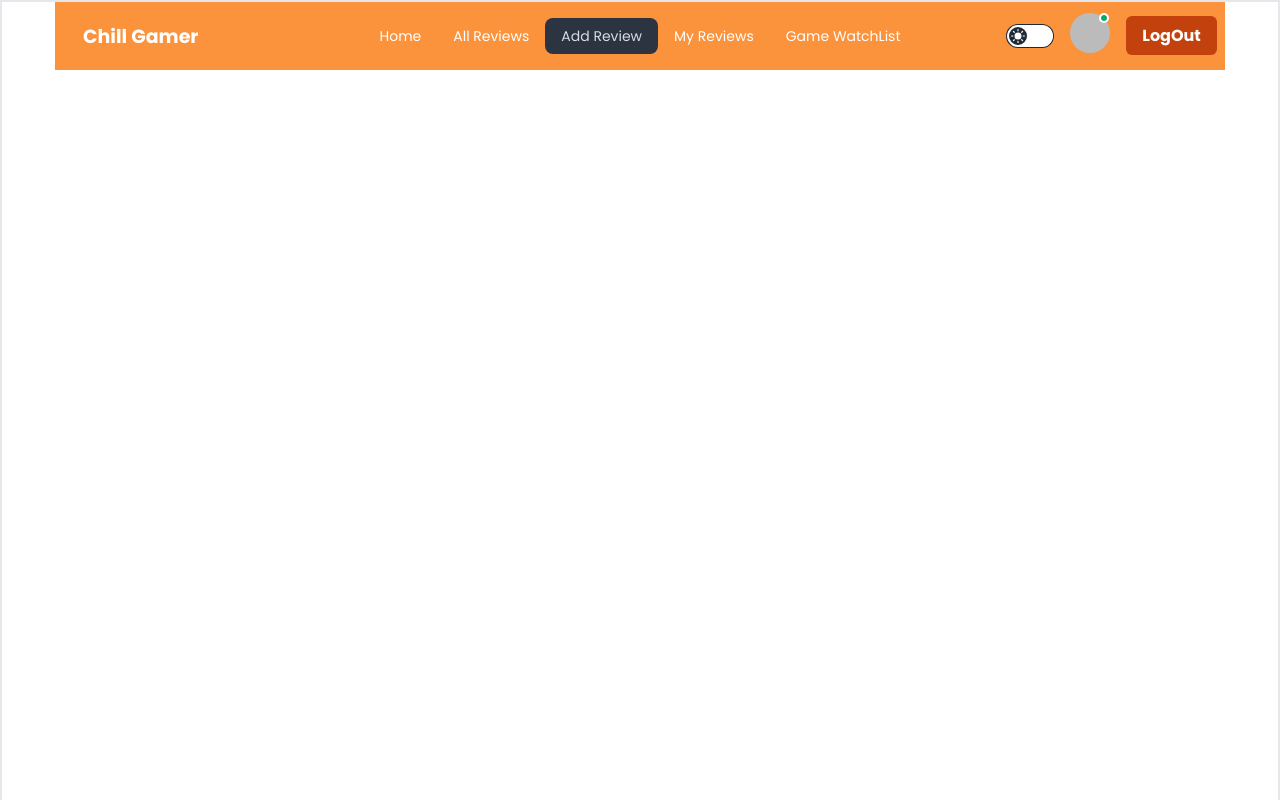
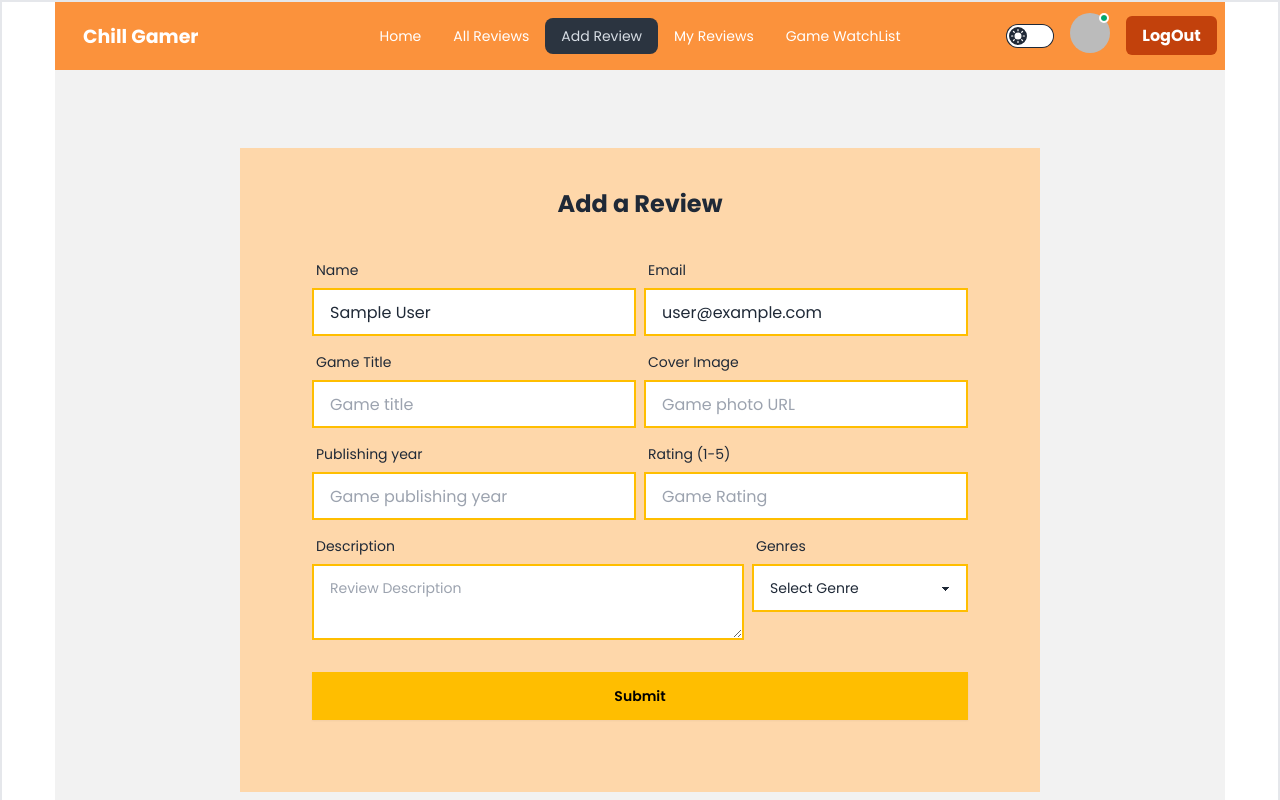
Before and after one commit to Tanim-Ahmmed/Chill-Gamer, a React (Vite) app: page /addreview in a window 1280 px wide. Shown: the top 800 px of the page. Built offline with nearby package versions, Linux system fonts and the light colour scheme; no server answers; sample sign-in values are in the browser's storage.

Commit message:
add review form done

```diff
--- a/src/components/Navbar.jsx
+++ b/src/components/Navbar.jsx
@@ -27,7 +27,7 @@ const Navbar = () => {
   );
 
   return (
-    <div className="navbar bg-orange-400 text-white w-11/12 mx-auto">
+    <div className="navbar bg-orange-400 text-white sm:w-11/12 mx-auto">
       <div className="navbar-start">
         <div className="dropdown">
           <div tabIndex={0} role="button" className="btn btn-ghost lg:hidden">
--- a/src/layouts/AddReview.jsx
+++ b/src/layouts/AddReview.jsx
@@ -1,11 +1,172 @@
+import { useContext } from "react";
+import { AuthContext } from "../providers/AuthProvider";
+
+const AddReview = () => {
+  const { user } = useContext(AuthContext);
+
+  const { displayName, email } = user;
 
 
-const AddReview = () => {
-    return (
-        <div>
 
+  const handleAddReview = (e) =>{
+        e.preventDefault();
+    const form = e.target;
+
+    const userName = form.name.value;
+    const userEmail = form.email.value;
+    const coverImage = form.photo.value;
+    const title = form.title.value;
+    const publishingYear = form.publishingYear.value;
+    const rating = form.rating.value;
+    const genre = form.genres.value;
+    const reviewDescription = form.description.value;
+
+
+    const reviewData = {userName, userEmail, coverImage, title, publishingYear, rating, genre, reviewDescription}
+
+    console.log(reviewData);
+
+
+  }
+
+  return (
+    <div className="min-h-screen flex justify-center items-center sm:w-11/12 mx-auto">
+      <div className="hero bg-base-200 min-h-screen ">
+        <div className="card bg-orange-200 w-full shrink-0 rounded-none p-10 md:max-w-[800px] ">
+          <div className="text-center">
+            <h1 className="text-2xl font-bold "> Add a Review</h1>
+          </div>
+          <form onSubmit={handleAddReview} className="card-body">
+            <div className="md:flex md:space-x-2 w-full">
+              <div className="form-control flex-1">
+                <label className="label">
+                  <span className="label-text">Name</span>
+                </label>
+                <input
+                  type="text"
+                  name="name"
+                  value={displayName}
+                  className="input input-bordered input-warning rounded-none w-full border-2"
+                  readOnly
+                />
+              </div>
+
+              <div className="form-control flex-1">
+                <label className="label">
+                  <span className="label-text">Email</span>
+                </label>
+                <input
+                  type="email"
+                  name="email"
+                  value={email}
+                  className="input input-bordered rounded-none w-full input-warning  border-2"
+                  readOnly
+                />
+              </div>
+            </div>
+
+            <div className="md:flex md:space-x-2 w-full">
+              <div className="form-control flex-1">
+                <label className="label">
+                  <span className="label-text">Game Title</span>
+                </label>
+                <input
+                  type="text"
+                  name="title"
+                  placeholder="Game title"
+                  className="input input-bordered input-warning rounded-none w-full border-2 "
+                  required
+                />
+              </div>
+
+              <div className="form-control flex-1">
+                <label className="label">
+                  <span className="label-text">Cover Image</span>
+                </label>
+                <input
+                  type="text"
+                  name="photo"
+                  placeholder="Game photo URL"
+                  className="input input-bordered rounded-none w-full input-warning  border-2"
+                  required
+                />
+              </div>
+            </div>
+
+            <div className="md:flex md:space-x-2 w-full">
+              <div className="form-control flex-1">
+                <label className="label">
+                  <span className="label-text">Publishing year</span>
+                </label>
+                <input
+                  type="number"
+                  name="publishingYear"
+                  placeholder="Game publishing year"
+                  className="input input-bordered input-warning rounded-none w-full border-2"
+                  required
+                />
+              </div>
+
+              <div className="form-control flex-1">
+                <label className="label">
+                  <span className="label-text">Rating (1-5)</span>
+                </label>
+                <input
+                  type="number"
+                  name="rating"
+                  placeholder="Game Rating"
+                  className="input input-bordered rounded-none w-full input-warning  border-2"
+                  required
+                />
+              </div>
+            </div>
+
+
+
+
+            <div className="md:flex md:space-x-2 w-full">
+              <div className="form-control md:w-2/3">
+                <label className="label">
+                  <span className="label-text">Description</span>
+                </label>
+                <textarea
+                  name="description"
+                  placeholder="Review Description"
+                  className="textarea textarea-bordered textarea-warning rounded-none w-full border-2"
+                  required
+                />
+              </div>
+
+              <div className="form-control md:w-1/3">
+                <label className="label">
+                  <span className="label-text">Genres</span>
+                </label>
+                <select
+                  name="genres"
+                  className="select select-bordered rounded-none w-full select-warning border-2"
+                  required
+                  defaultValue=""
+                >
+                  <option value="" disabled>
+                    Select Genre
+                  </option>
+                  <option value="Action">Action</option>
+                  <option value="RPG">RPG</option>
+                  <option value="Adventure">Adventure</option>
+                </select>
+              </div>
+            </div>
+
+            <div className="form-control mt-6">
+              <button className="btn btn-warning hover:border-orange-400 rounded-none">
+                Submit
+              </button>
+            </div>
+          </form>
         </div>
-    );
+      </div>
+    </div>
+  );
 };
 
 export default AddReview;
--- a/src/layouts/Auth.jsx
+++ b/src/layouts/Auth.jsx
@@ -3,7 +3,7 @@ import { Outlet } from "react-router-dom";
 
 const Auth = () => {
     return (
-        <div className="w-11/12 mx-auto">
+        <div className="sm:w-11/12 mx-auto">
            <Outlet></Outlet>
         </div>
     );
--- a/src/routes/PrivateRoute.jsx
+++ b/src/routes/PrivateRoute.jsx
@@ -8,7 +8,6 @@ const PrivateRoute = ({children}) => {
 
     const {user, loading}= useContext(AuthContext);
     const location = useLocation();
-    console.log(location);
        if(loading){
         return <Loading></Loading>;
        }
```
